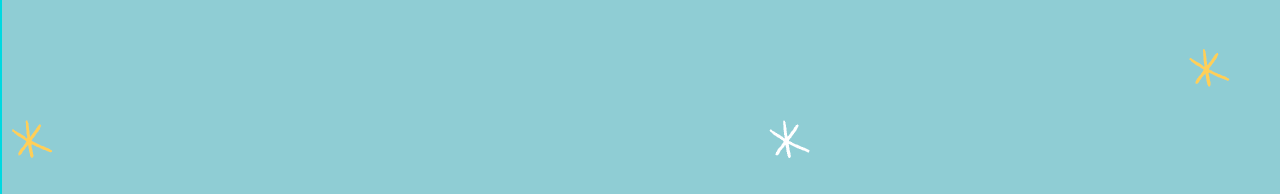
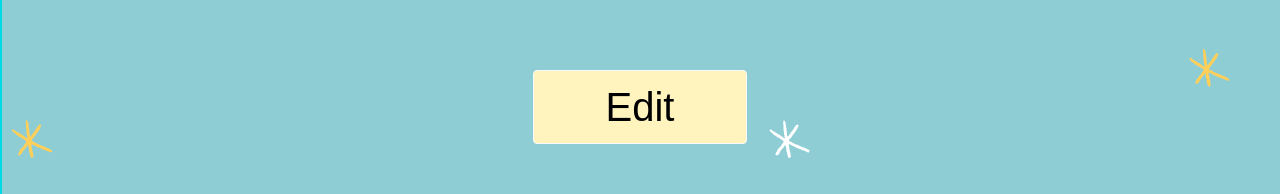
Before and after one commit to partyzl/bookstack, a React (Create React App) app in the folder client/: page /profilelanding in a window 1280 px wide. Shown: the part 466-660 px from the top of the page. Built offline with nearby package versions, Linux system fonts and the light colour scheme; a web font is replaced by a local one.

Commit message:
added edit button to /profilelanding which will navigate user back to /profilesetup so they can edit their details

```diff
--- a/client/src/pages/Profile/index.js
+++ b/client/src/pages/Profile/index.js
@@ -1,8 +1,16 @@
 import React from "react";
-import { Nav, SimpleSlider } from "../../components";
+import { Nav, Button, SimpleSlider } from "../../components";
+import { useHistory } from "react-router";
 import "./styles.css";
 
 const Profile = () => {
+    let history = useHistory();
+
+    // will send user to account setup
+    const setup = () => {
+      history.push("/profilesetup");
+    };
+
     return (
         <div className="body">
             <Nav />
@@ -28,6 +36,14 @@ const Profile = () => {
 
             <h4>Books currently being read: </h4>
             {/* <SimpleSlider /> */}
+
+            <Button
+                type="submit"
+                className={"btn btn-light col-sm-2 mb-3"}
+                onClick={setup}
+            >
+                Edit
+            </Button>
         </div>
   );
 };
```
Lines whose indentation alone changed are shown as unchanged.
